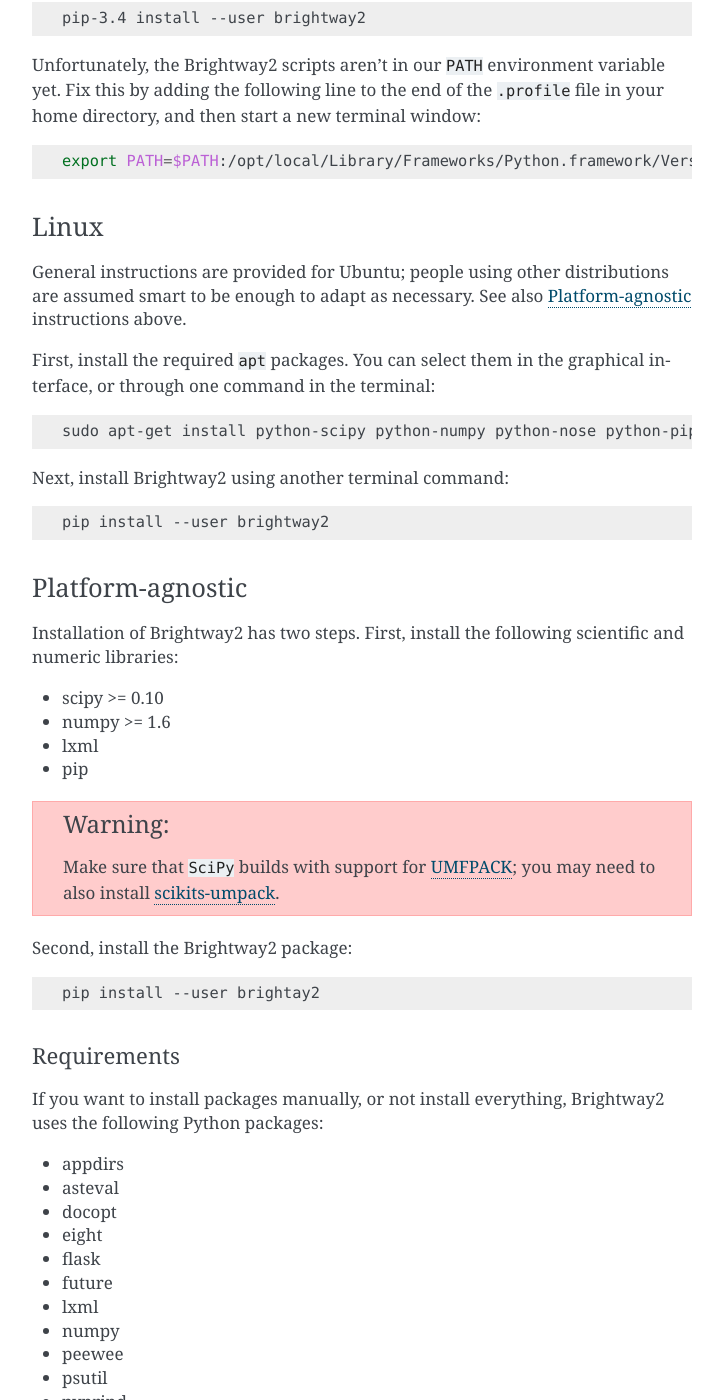
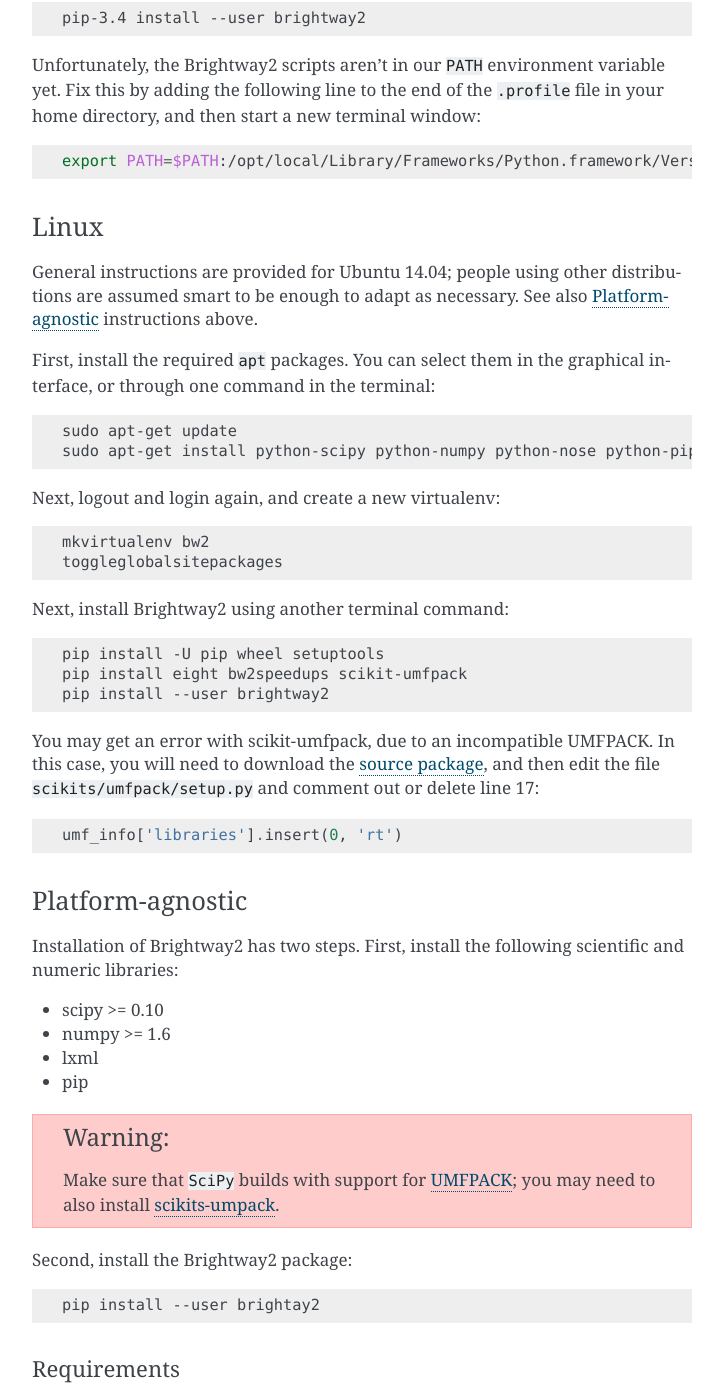
Before and after one commit to brightway-lca/brightway2, a Sphinx documentation site: the page built from docs/advanced-installation.rst, in a window 1280 px wide and 1400 px high, scrolled down 3829 px. Shown: the whole window, without its empty margins (388-1111 px from the left). Built offline with Sphinx 7.4.7, drawn with Linux system fonts in a browser that asks for light colours.

Commit message:
Updated Linux installation instructions

```diff
--- a/docs/advanced-installation.rst
+++ b/docs/advanced-installation.rst
@@ -170,19 +170,36 @@
 Linux
 -----
 
-General instructions are provided for Ubuntu; people using other distributions are assumed smart to be enough to adapt as necessary. See also :ref:`platform-agnostic` instructions above.
+General instructions are provided for Ubuntu 14.04; people using other distributions are assumed smart to be enough to adapt as necessary. See also :ref:`platform-agnostic` instructions above.
 
 First, install the required ``apt`` packages. You can select them in the graphical interface, or through one command in the terminal:
 
 .. code-block:: bash
 
-    sudo apt-get install python-scipy python-numpy python-nose python-pip python-libxml2 python-sphinx python-virtualenv python-virtualenvwrapper
+    sudo apt-get update
+    sudo apt-get install python-scipy python-numpy python-nose python-pip python-lxml cython python-virtualenv virtualenvwrapper build-essential libsuitesparse-dev swig
+
+Next, logout and login again, and create a new virtualenv:
+
+.. code-block:: bash
+
+    mkvirtualenv bw2
+    toggleglobalsitepackages
+
 
 Next, install Brightway2 using another terminal command:
 
 .. code-block:: bash
 
+    pip install -U pip wheel setuptools
+    pip install eight bw2speedups scikit-umfpack
     pip install --user brightway2
+
+You may get an error with scikit-umfpack, due to an incompatible UMFPACK. In this case, you will need to download the `source package <https://pypi.python.org/pypi/scikit-umfpack>`__, and then edit the file ``scikits/umfpack/setup.py`` and comment out or delete line 17:
+
+.. code-block:: python
+
+    umf_info['libraries'].insert(0, 'rt')
 
 .. _platform-agnostic:
 
```
